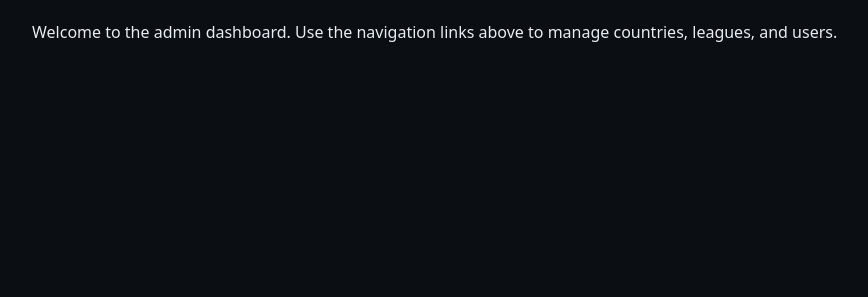
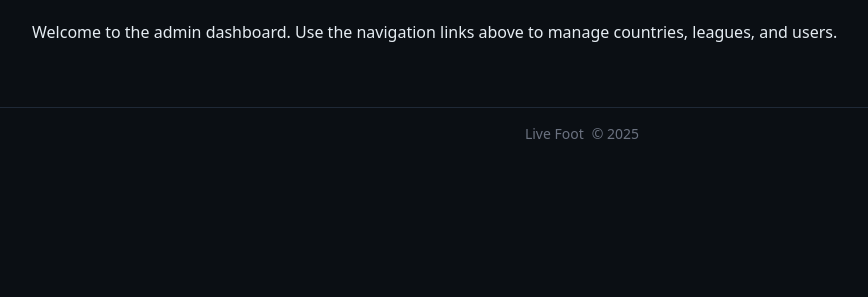
Before and after one commit to nadir958/livefoot, a Symfony app: template app/templates/admin/index.html.twig in a window 1280 px wide. Shown: the part 233-530 px from the top of the page, without its empty margins (58-926 px from the left). Run offline with Twig, Linux system fonts and the light colour scheme; the template is opened without the code that fills it, so the values that code supplies are empty; some libraries are stand-ins or nearby versions.

Commit message:
add footer

```diff
--- a/app/templates/base.html.twig
+++ b/app/templates/base.html.twig
@@ -33,5 +33,6 @@
 <main>
   {% block body %}{% endblock %}
 </main>
+{% include 'partials/_footer.html.twig' %}
 </body>
 </html>
--- /dev/null
+++ b/app/templates/partials/_footer.html.twig
@@ -0,0 +1,23 @@
+<footer class="app-footer">
+  <div class="container">
+    <span class="app-name">Live Foot</span>
+    <span>© {{ "now"|date("Y") }}</span>
+  </div>
+</footer>
+<style>
+  .app-footer {
+    margin-top: 32px;
+    padding: 16px 0;
+    border-top: 1px solid #1f2937;
+    text-align: center;
+    font-size: 14px;
+    color: #6b7280;
+  }
+  .app-footer .container {
+    display: flex;
+    justify-content: center;
+    gap: 8px;
+    align-items: center;
+    flex-wrap: wrap;
+  }
+</style>
```
